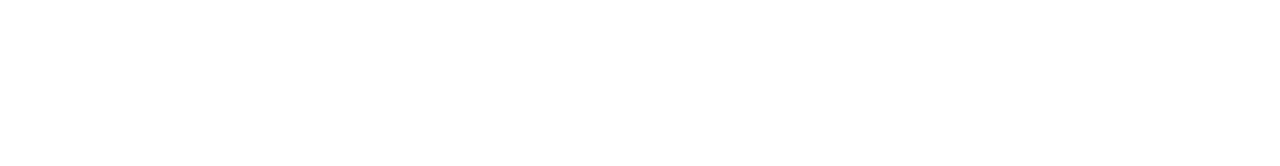
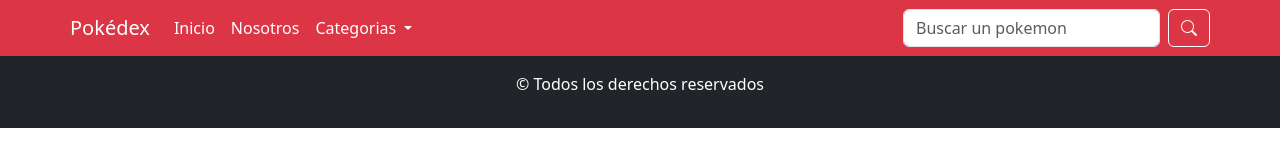
Before and after one commit to Claudia604/Pokedex, a plain HTML site: page index.html in a window 1280 px wide. Drawn offline with nearby package versions, Linux system fonts and the light colour scheme.

Commit message:
se agrega navbar y footer

```diff
--- a/index.html
+++ b/index.html
@@ -26,9 +26,73 @@
     <title>Pokédex</title>
   </head>
   <body>
-    <header></header>
+    <header class="bg-danger">
+      <nav class="d-flex container navbar navbar-expand-lg">
+        <a class="navbar-brand text-white" href="#">Pokédex</a>
+        <button
+          class="navbar-toggler"
+          type="button"
+          data-bs-toggle="collapse"
+          data-bs-target="#navbarSupportedContent"
+          aria-controls="navbarSupportedContent"
+          aria-expanded="false"
+          aria-label="Toggle navigation"
+        >
+          <span class="navbar-toggler-icon"></span>
+        </button>
+        <div class="collapse navbar-collapse" id="navbarSupportedContent">
+          <ul class="navbar-nav mb-2 mb-lg-0">
+            <li class="nav-item">
+              <a
+                class="nav-link active text-white"
+                aria-current="page"
+                href="./index.html"
+                >Inicio</a
+              >
+            </li>
+            <li class="nav-item">
+              <a
+                class="nav-link active text-white"
+                aria-current="page"
+                href="./pages/nosotros.html"
+                >Nosotros</a
+              >
+            </li>
+            <li class="nav-item dropdown">
+              <a
+                class="nav-link dropdown-toggle text-white"
+                href="#"
+                role="button"
+                data-bs-toggle="dropdown"
+                aria-expanded="false"
+              >
+                Categorias
+              </a>
+              <ul class="dropdown-menu">
+                <li><a class="dropdown-item" href="#">Agua</a></li>
+                <li><a class="dropdown-item" href="#">Fuego</a></li>
+                <li><a class="dropdown-item" href="#">Tierra</a></li>
+              </ul>
+            </li>
+          </ul>
+          <form class="d-flex ms-auto accordion" role="search">
+            <input
+              class="form-control me-2"
+              type="search"
+              placeholder="Buscar un pokemon"
+              aria-label="Search"
+            />
+            <button class="btn text-white border-white" type="submit">
+              <i class="bi bi-search"></i>
+            </button>
+          </form>
+        </div>
+      </nav>
+    </header>
     <main></main>
-    <footer></footer>
+    <footer class="bg-dark text-white text-center p-3">
+      <p>&copy; Todos los derechos reservados</p>
+    </footer>
     <script
       src="https://cdn.jsdelivr.net/npm/bootstrap@5.3.2/dist/js/bootstrap.bundle.min.js"
       integrity="sha384-C6RzsynM9kWDrMNeT87bh95OGNyZPhcTNXj1NW7RuBCsyN/o0jlpcV8Qyq46cDfL"
```
